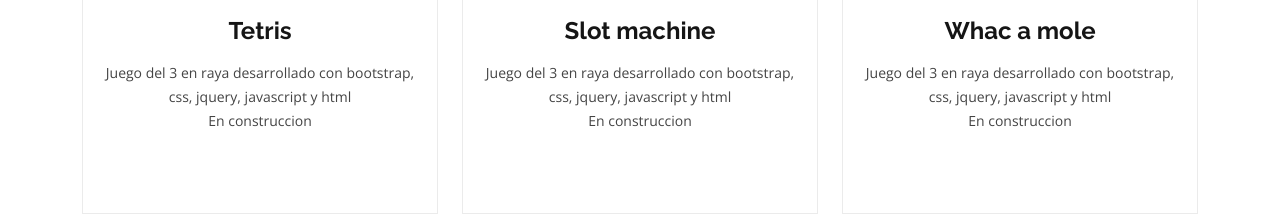
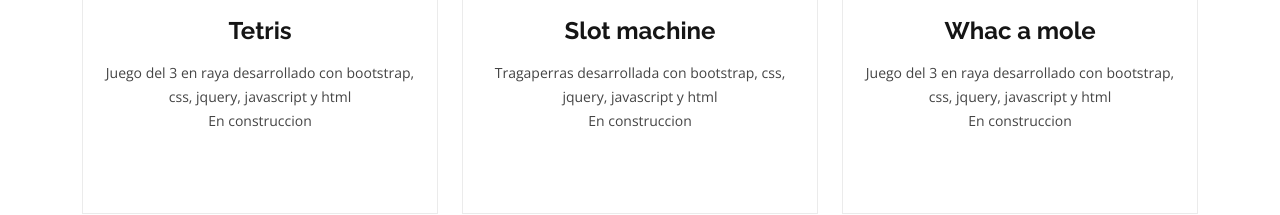
Before and after one commit to josemalaca07/Web-Multi-MiniGames, a plain HTML site: page index.html in a window 1280 px wide. Shown: the part 1488-1703 px from the top of the page. Drawn offline with nearby package versions, Linux system fonts and the light colour scheme.

Commit message:
v.1.0.1
prueba actualizacion github

```diff
--- a/index.html
+++ b/index.html
@@ -103,7 +103,7 @@
             <div class="icon-box">
               <div class="icon"><i class="bx bx-money"></i></div>
               <h4><a href="">Slot machine</a></h4>
-              <p>Juego del 3 en raya desarrollado con bootstrap, css, jquery, javascript y html<br>En construccion</p>
+              <p>Tragaperras desarrollada con bootstrap, css, jquery, javascript y html<br>En construccion</p>
             </div>
           </div>
 
```
